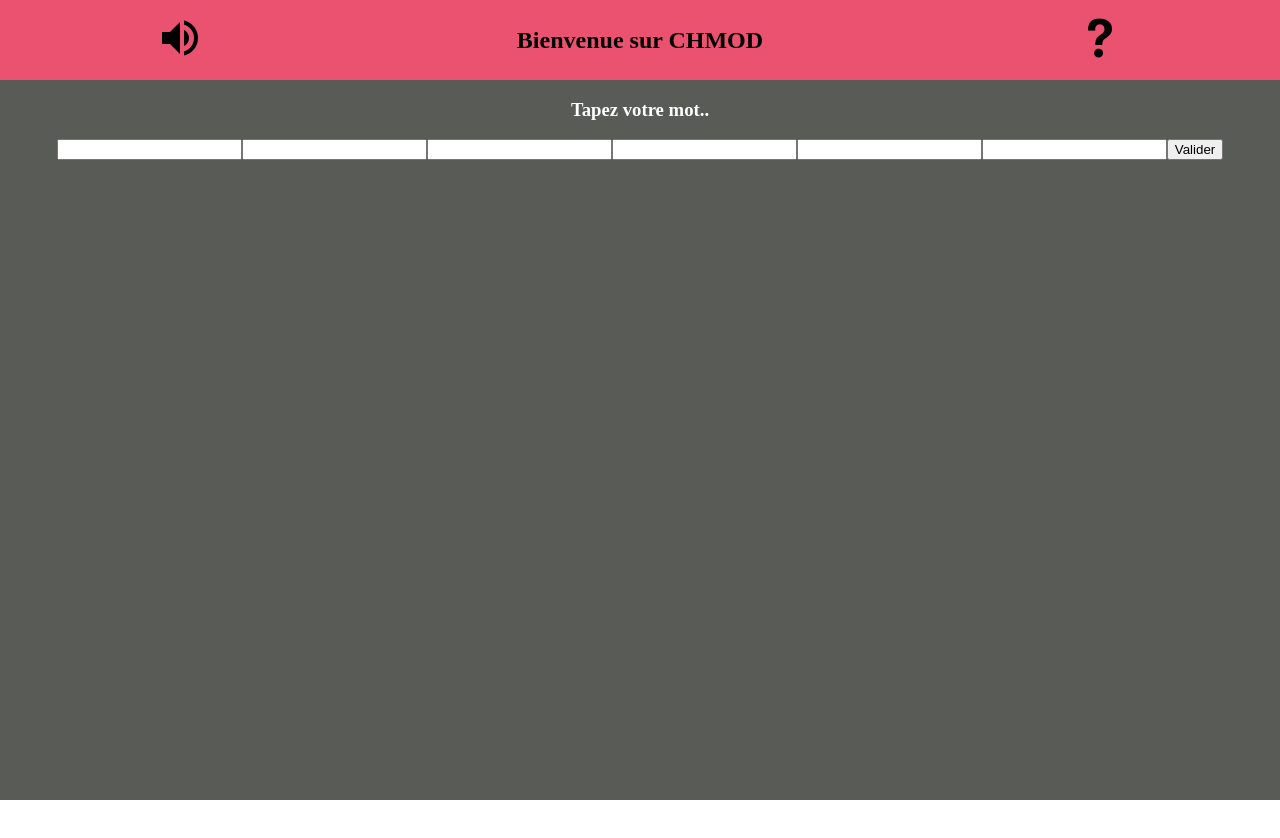
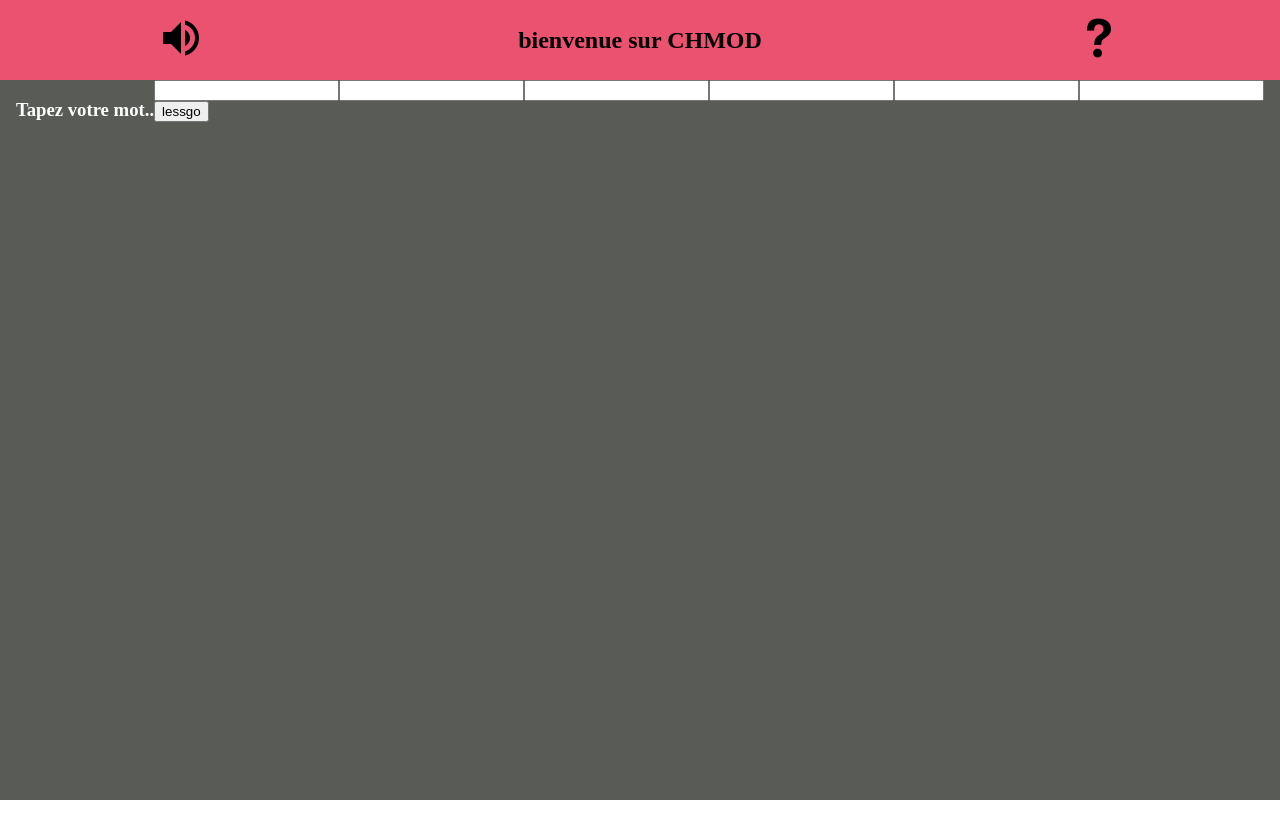
Before and after one commit to guiguioz/projetWordle, a plain HTML site: page index.html in a window 1280 px wide. After the commit the page ends 800 px from the top, so only its background shows below. Drawn offline with Linux system fonts and the light colour scheme.

Commit message:
Retour en arrière de mes bêtises

```diff
--- a/index.html
+++ b/index.html
@@ -6,7 +6,7 @@
     <meta http-equiv="X-UA-Compatible" content="IE=edge">
     <meta name="viewport" content="width=device-width, initial-scale=1.0">
     <link rel="stylesheet" href="style.css">
-    <link rel="icon" type="image/x-icon" href="../projetWordle/img/logo.png">
+    <title>WORDLE</title>
     <title>CHMOD</title>
 </head>
 
@@ -17,7 +17,7 @@
             <img src="img/volume_on.png" alt="" id="volume">
         </div>
         <div id="titre">
-            <h1>Bienvenue sur CHMOD</h1>
+            <h1>bienvenue sur CHMOD</h1>
         </div>
         <div id="règle">
             <img src="img/help.png" alt="" id="help">
@@ -25,15 +25,17 @@
     </nav>
 
     <main>
-        <div class="titre">
-        <div id="instruction">
-            <h3>Tapez votre mot..</h3>
-        </div>
-    </div>
         <div id="conteneur">
+            <div id="instruction">
+                <h3>Tapez votre mot..</h3>
+            </div>
+
             <div id="user">
                 <div id="saisie">
                     <input type="text" name="" id="texte">
+                </div>
+                <div id="bouton">
+                    <button>lessgo</button>
                 </div>
             </div>
 
@@ -54,9 +56,6 @@
                     <input type="text" name="" id="lettre5" required>
                 </div>
             </div>
-            <div id="bouton">
-                <button>Valider</button>
-            </div>
         </div>
     </main>
 
```
